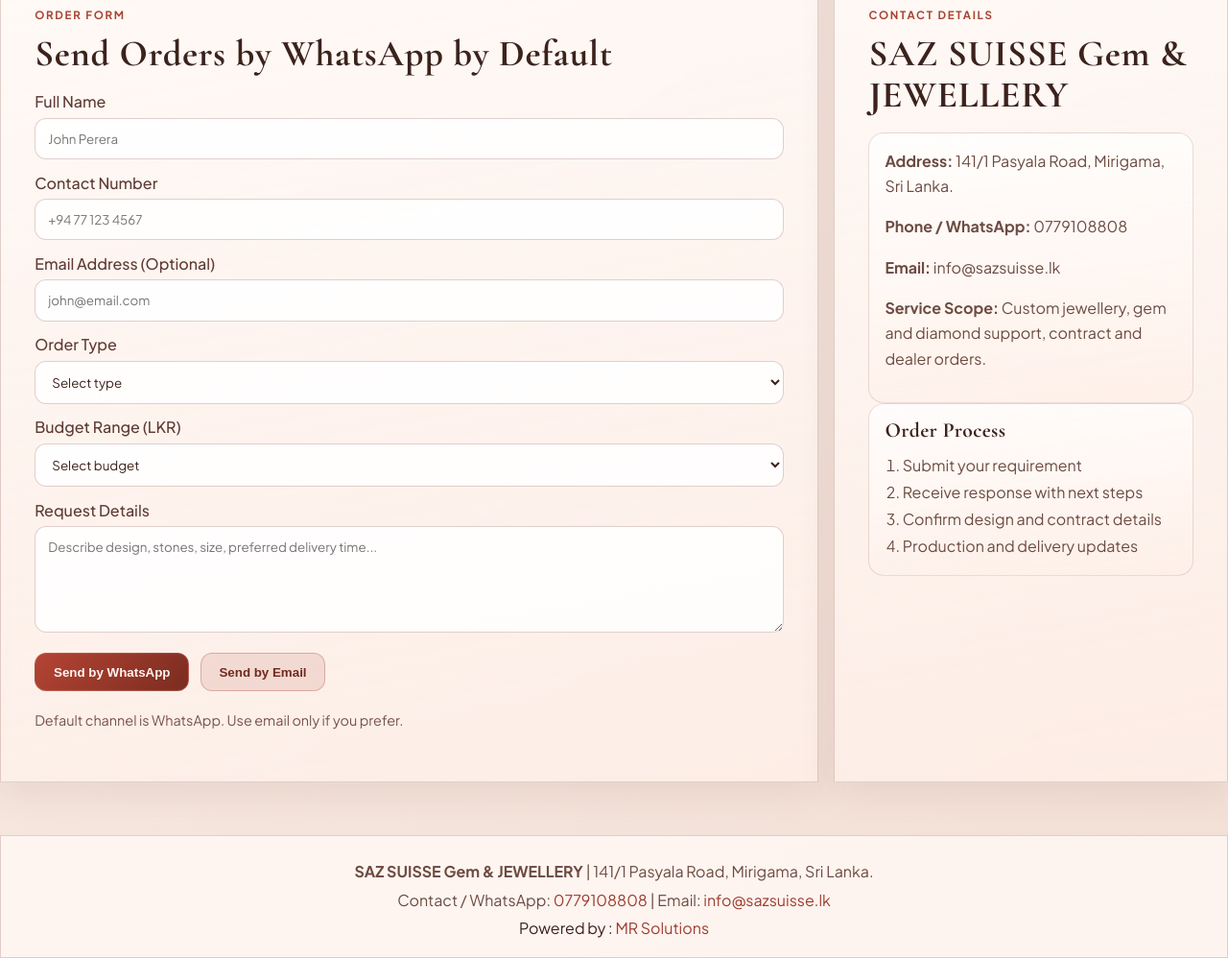
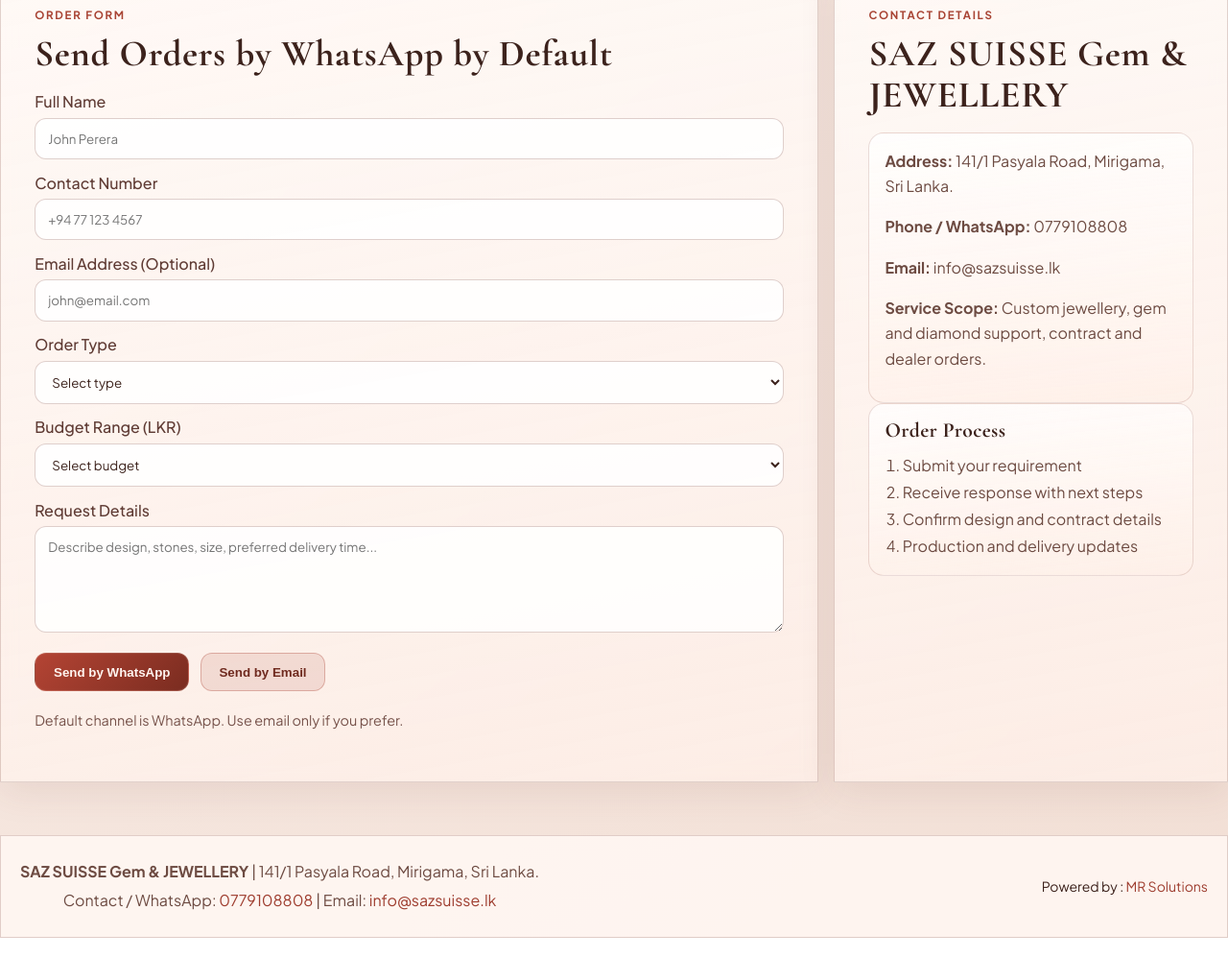
Before and after one commit to M-Mufassir/SAZ-SUISSE-GOLD-HOUSE, a plain HTML site: page index.html in a window 1280 px wide. Shown: the part 2536-3534 px from the top of the page at 96% size. After the commit the page ends 3513 px from the top, so only its background shows below. Drawn offline with nearby package versions, Linux system fonts and the light colour scheme.

Commit message:
Update styles.css according to footer

```diff
--- a/styles.css
+++ b/styles.css
@@ -412,6 +412,18 @@
   color: #9e3d2f;
 }
 
+.site-footer {
+  display: flex;
+  justify-content: space-between;
+  align-items: center;
+  flex-wrap: wrap;
+}
+
+.footer-right {
+  text-align: right;
+  font-size: 14px;
+}
+
 .hero-content h1 {
   color: #fff5ef;
 }
```
